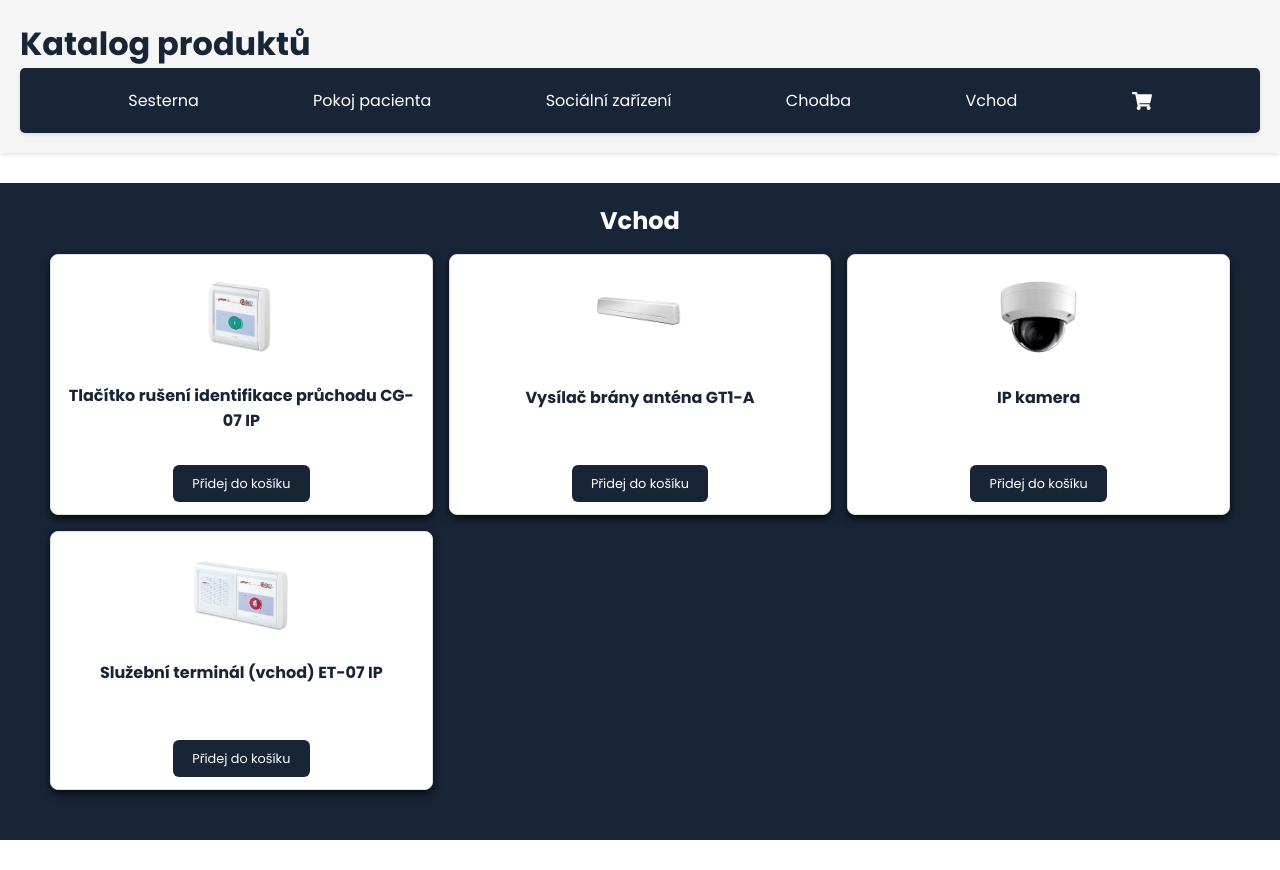
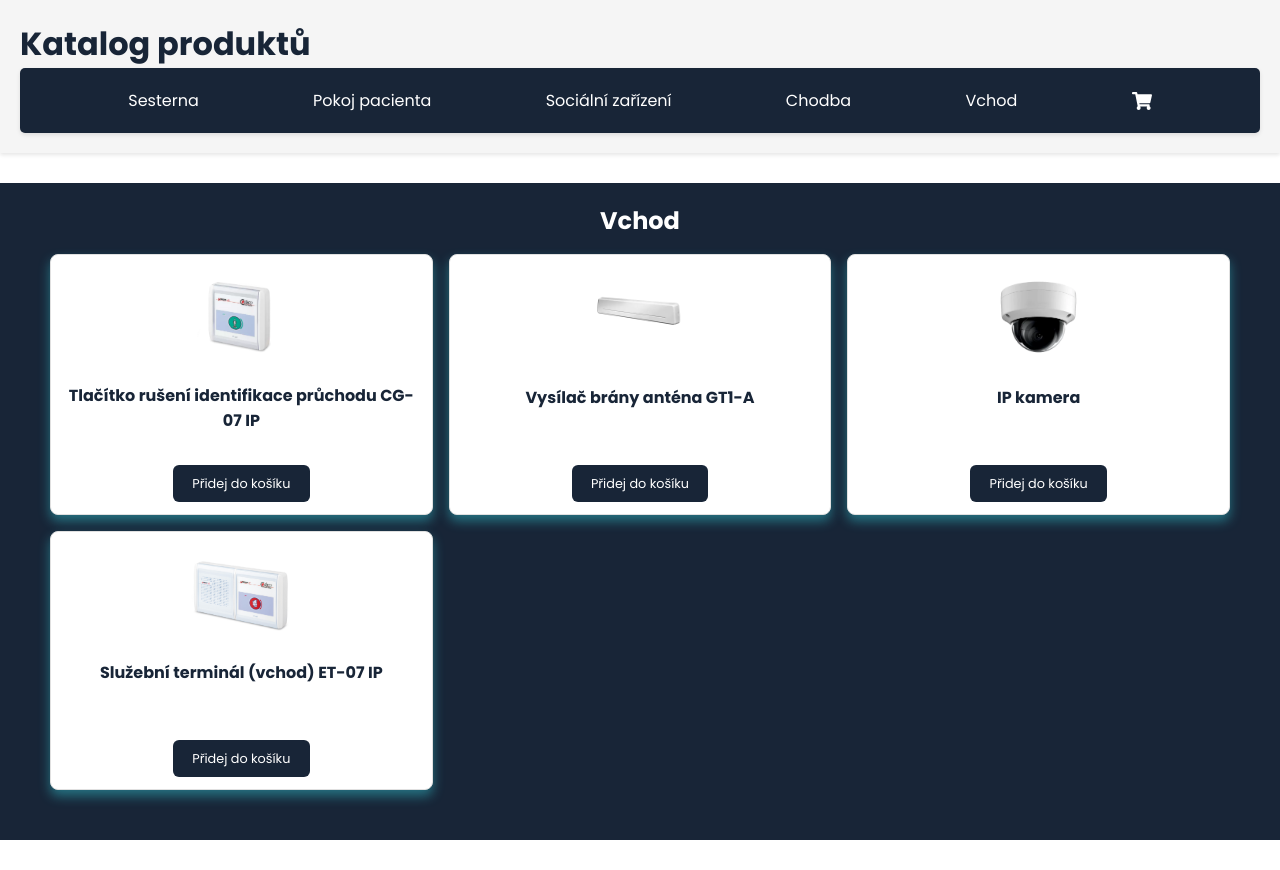
Before and after one commit to VladanCZ/FP, a React (Create React App) app: page /Entrance in a window 1280 px wide. Built offline with nearby package versions, Linux system fonts and the light colour scheme.

Commit message:
card effect

```diff
--- a/src/components/Gallery/Gallery.scss
+++ b/src/components/Gallery/Gallery.scss
@@ -23,13 +23,14 @@
 
   background-color: #fff;
   border-radius: 8px;
-  box-shadow: 0 4px 8px rgba(0, 0, 0, 0.7);
+  box-shadow: 0 6px 12px rgba(58, 230, 242, 0.4); // výchozí menší stín
   border: 1px solid #e0e0e0;
   padding: 12px;
-  transition: transform 0.2s ease;
+  transition: transform 0.3s ease, box-shadow 0.3s ease; // přidán přechod i na stín
 
   &:hover {
-    transform: translateY(-4px);
+    transform: translateY(-6px);
+    box-shadow: 0 16px 24px rgba(58, 230, 242, 0.6); // větší stín při hoveru
   }
 
   img {
@@ -61,7 +62,5 @@
       margin-bottom: 0.8rem;
       font-size: 0.9rem;
     }
-
-
   }
 }
```
